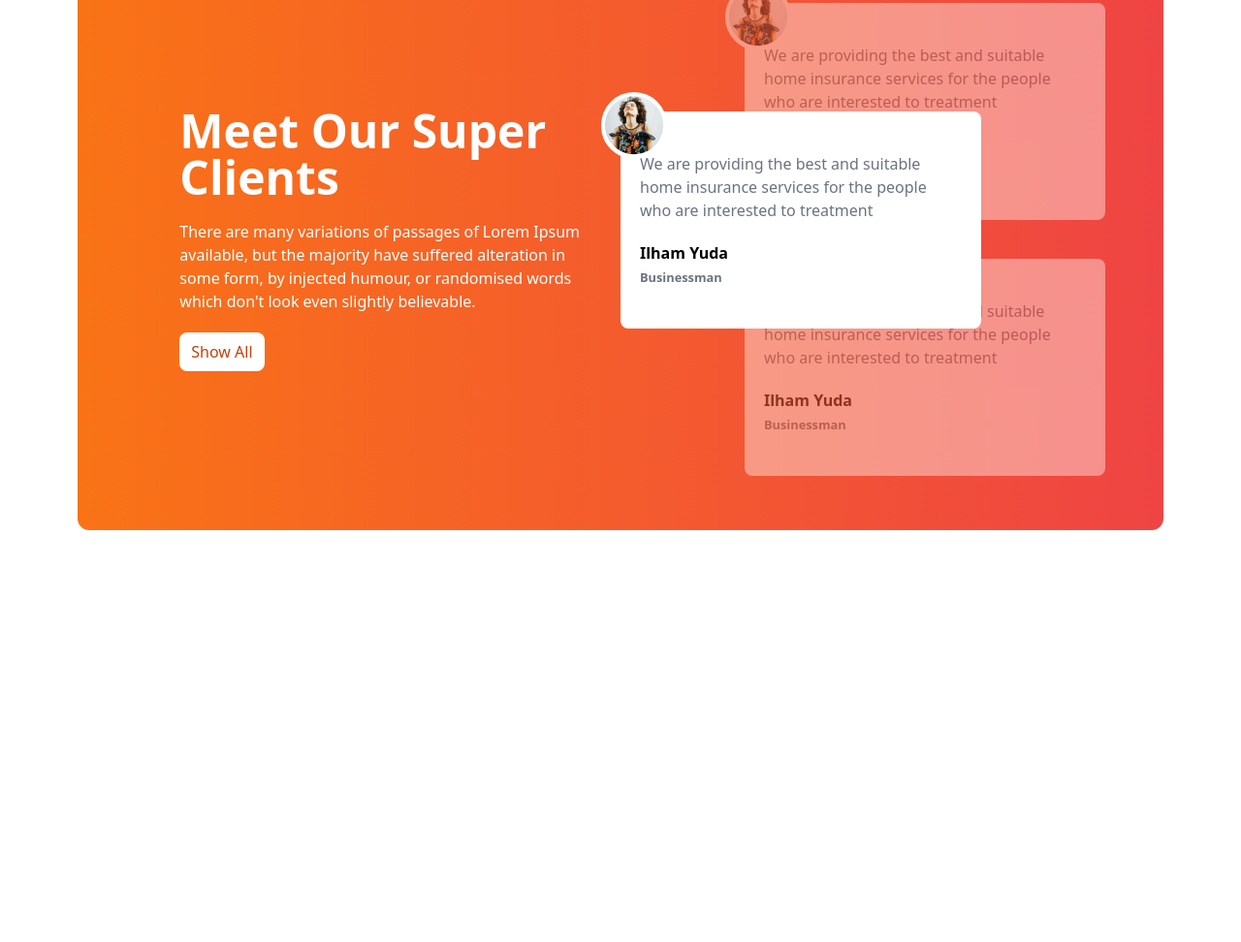
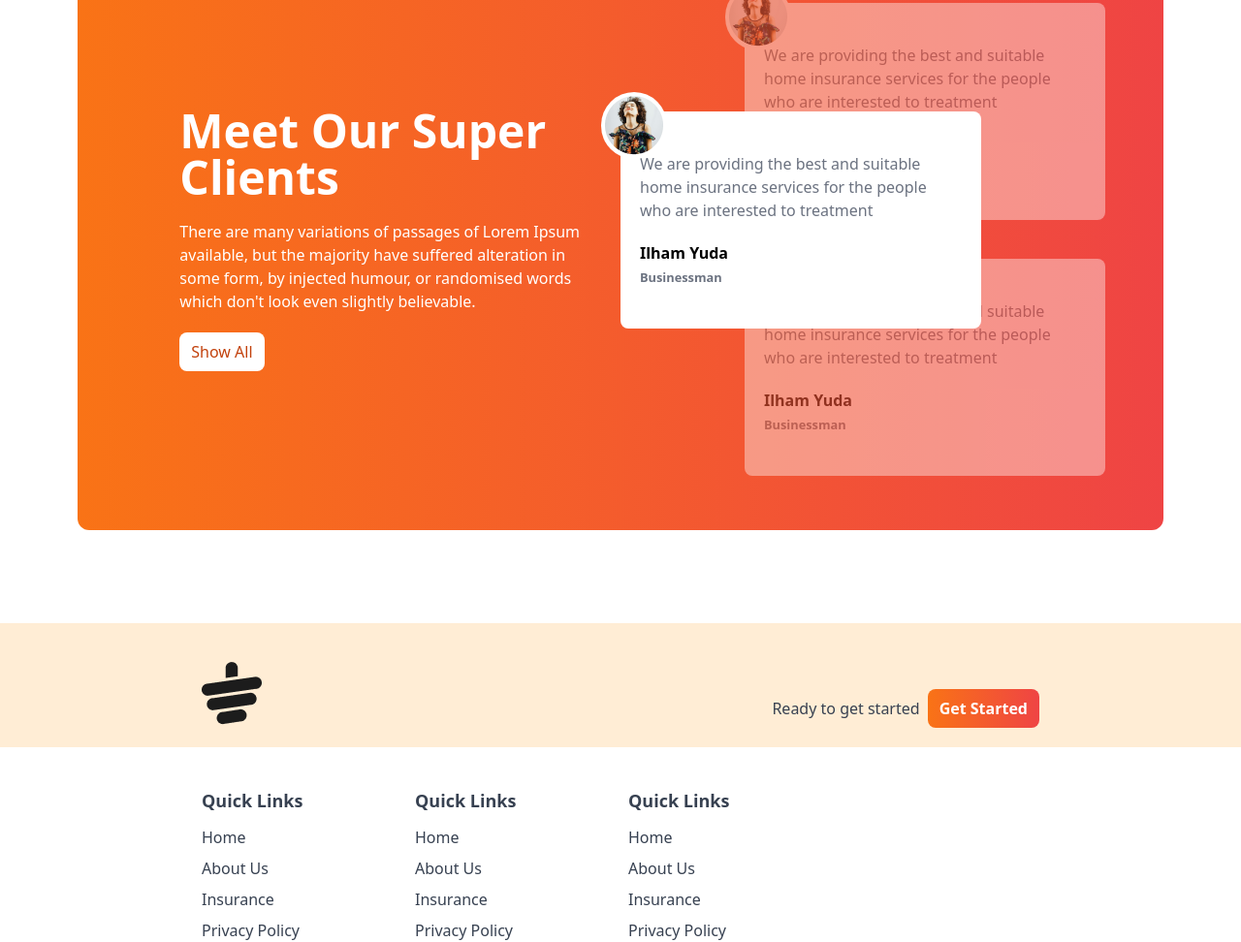
Before and after one commit to Mrb-Rafi/tea-house-practice, a plain HTML site: page index.html in a window 1280 px wide. Shown: the part 1886-2858 px from the top of the page at 97% size. Before the commit the page ends 2529 px from the top, so only its background shows below. Drawn offline with nearby package versions, Linux system fonts and the light colour scheme.

Commit message:
added footer

```diff
--- a/index.html
+++ b/index.html
@@ -209,8 +209,68 @@
 
       </div>
     </section>
+  </main>
 
-  </main>
+  <footer class="bg-orange-100 h-32 text-gray-700 py-10 px-4 md:px-16">
+    <div class="w-9/12 mx-auto">
+
+      <!-- logo -->
+
+      <div class="mb-8 flex justify-between">
+        <img class="mb-8" src="images/cup.png" alt="">
+        <div class="flex items-center gap-2">
+          <h4>Ready to get started</h4>
+          <button class="bg-gradient-to-r from-orange-500 to-red-500 px-3 py-2 rounded-lg text-white font-bold">Get Started</button>
+        </div>
+      </div>
+
+      <!-- links -->
+
+      <div class="grid grid-cols-1 md:grid-cols-2 lg:grid-cols-4 gap-4">
+
+        <!-- first col -->
+        <div>
+        <h3 class="font-semibold text-lg mb-3">Quick Links</h3>
+        <ul class="space-y-2">
+          <li><a class="hover:text-orange-600" href="#">Home</a></li>
+          <li><a class="hover:text-orange-600" href="#">About Us</a></li>
+          <li><a class="hover:text-orange-600" href="#">Insurance</a></li>
+          <li><a class="hover:text-orange-600" href="#">Privacy Policy</a></li>
+        </ul>
+        </div>
+
+        <!-- second col -->
+
+        <div>
+          <h3 class="font-semibold text-lg mb-3">Quick Links</h3>
+          <ul class="space-y-2">
+            <li><a class="hover:text-orange-600" href="#">Home</a></li>
+            <li><a class="hover:text-orange-600" href="#">About Us</a></li>
+            <li><a class="hover:text-orange-600" href="#">Insurance</a></li>
+            <li><a class="hover:text-orange-600" href="#">Privacy Policy</a></li>
+          </ul>
+         </div>
+
+        <!-- third col -->
+
+        <div>
+          <h3 class="font-semibold text-lg mb-3">Quick Links</h3>
+          <ul class="space-y-2">
+            <li><a class="hover:text-orange-600" href="#">Home</a></li>
+            <li><a class="hover:text-orange-600" href="#">About Us</a></li>
+            <li><a class="hover:text-orange-600" href="#">Insurance</a></li>
+            <li><a class="hover:text-orange-600" href="#">Privacy Policy</a></li>
+          </ul>
+        </div>
+
+        <!-- fourth col -->
+
+
+
+      </div>
+
+    </div>
+  </footer>
 
 </body>
 </html>
```
